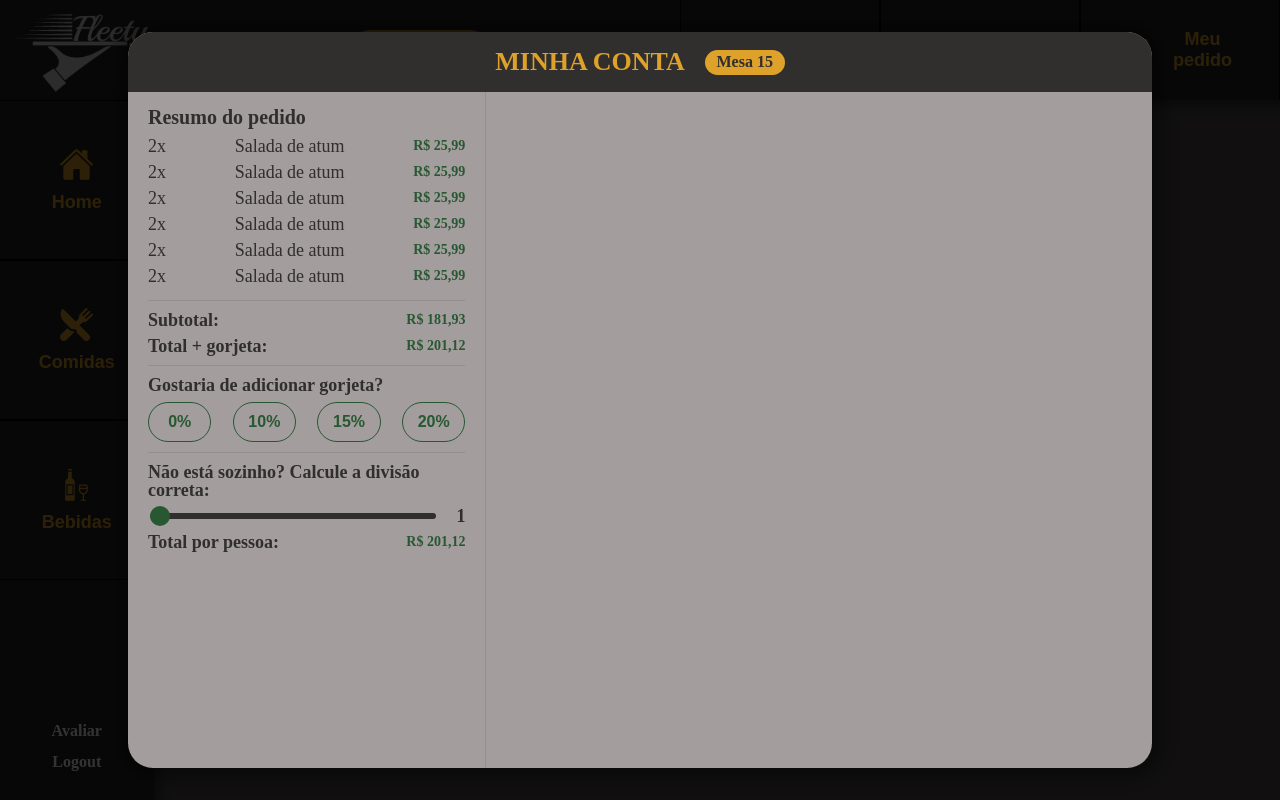
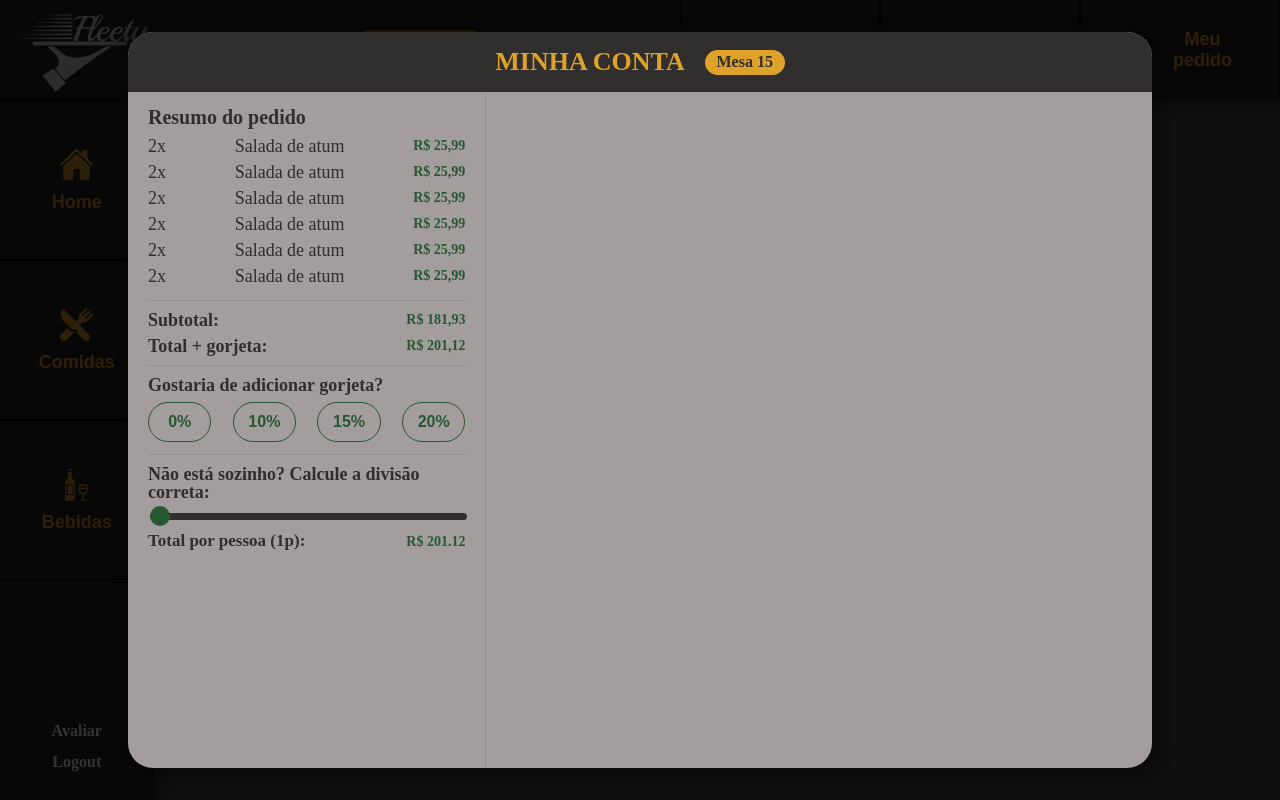
Before and after one commit to FilipeGarroteDev/Fleety-AutoService-Fullstack, a React (Create React App) app: page /checkout in a window 1280 px wide. Built offline with nearby package versions, Linux system fonts and the light colour scheme.

Commit message:
feat: added split section, through which the users cans split the total value with their friends

```diff
--- a/src/pages/AccountPage/ResumeSection.jsx
+++ b/src/pages/AccountPage/ResumeSection.jsx
@@ -75,13 +75,10 @@ export default function ResumeSection() {
       </TipsContainer>
       <SplitContainer>
         <h3>Não está sozinho? Calcule a divisão correta:</h3>
+        <input type="range" min="1" max="15" value={peopleQuantity} onChange={selectPeopleQuantity} />
         <div>
-          <input type="range" min="1" max="15" value={peopleQuantity} onChange={selectPeopleQuantity} />
-          <h3>{peopleQuantity}</h3>
-        </div>
-        <div>
-          <h3>Total por pessoa:</h3>
-          <span>R$ 201,12</span>
+          <h3>Total por pessoa {`(${peopleQuantity}p)`}:</h3>
+          <span>{'R$ '+(201.12 / peopleQuantity).toFixed(2)}</span>
         </div>
       </SplitContainer>
     </ResumeContainer>
@@ -170,6 +167,7 @@ const TipsContainer = styled.footer`
   display: flex;
   flex-direction: column;
   gap: 8px;
+  margin-bottom: 12px;
 
   > h3 {
     font-size: 18px;
@@ -199,7 +197,7 @@ const TipsContainer = styled.footer`
 const SplitContainer = styled.div`
   display: flex;
   flex-direction: column;
-  gap: 8px;
+  gap: 10px;
   margin-top: 10px;
   border-top: 1px solid #928f8f;
   padding-top: 10px;
@@ -213,7 +211,7 @@ const SplitContainer = styled.div`
   input {
     -webkit-appearance: none;
     appearance: none;
-    width: 90%;
+    width: 100%;
     height: 0.5em;
     left: 4em;
     border-radius: 5px;
@@ -234,10 +232,11 @@ const SplitContainer = styled.div`
   > div {
     display: flex;
     justify-content: space-between;
-    align-items: center;
+    align-items: flex-end;
+    gap: 5px;
 
     > h3 {
-      font-size: 18px;
+      font-size: 17px;
       font-weight: 700;
       color: #312e2e;
     }
```
